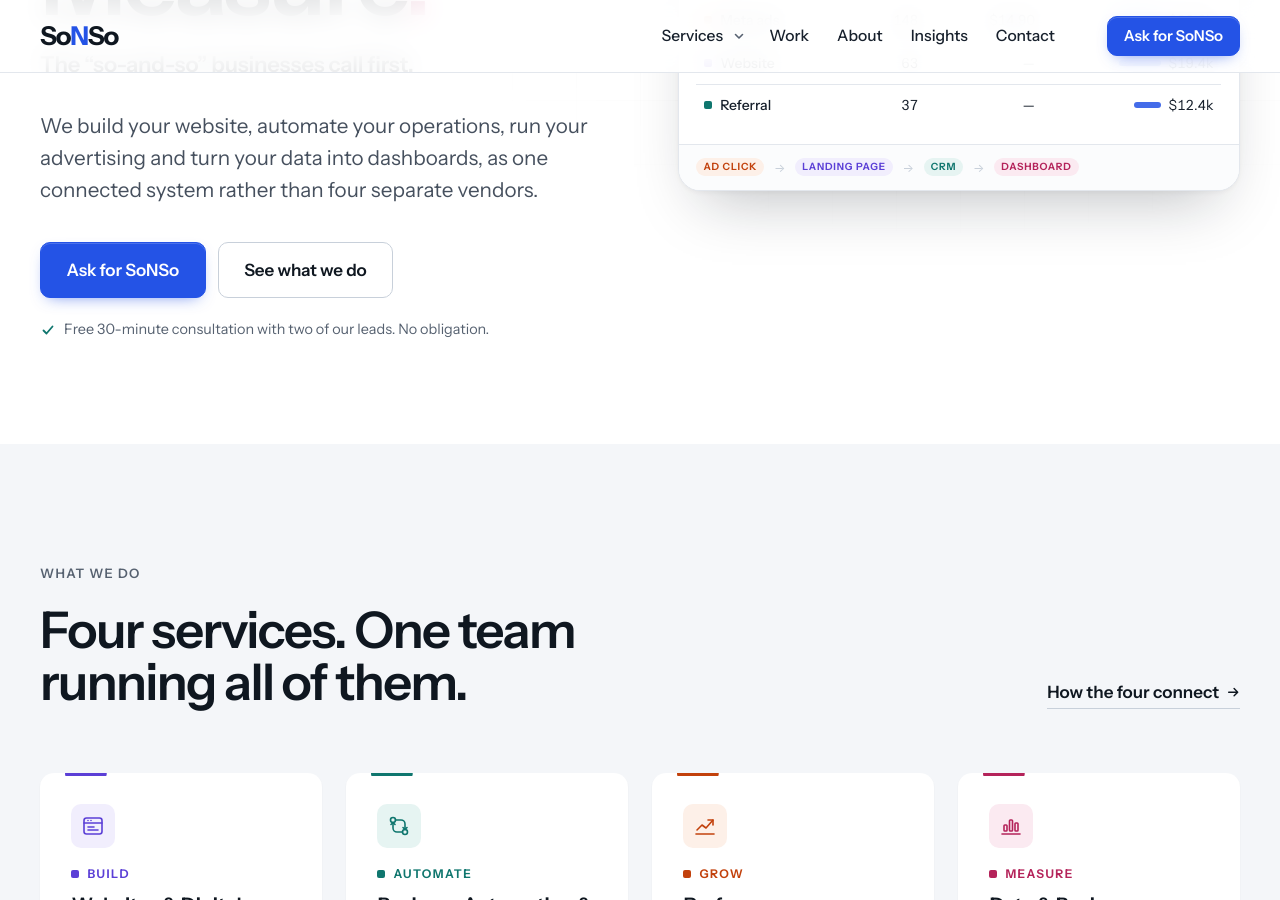
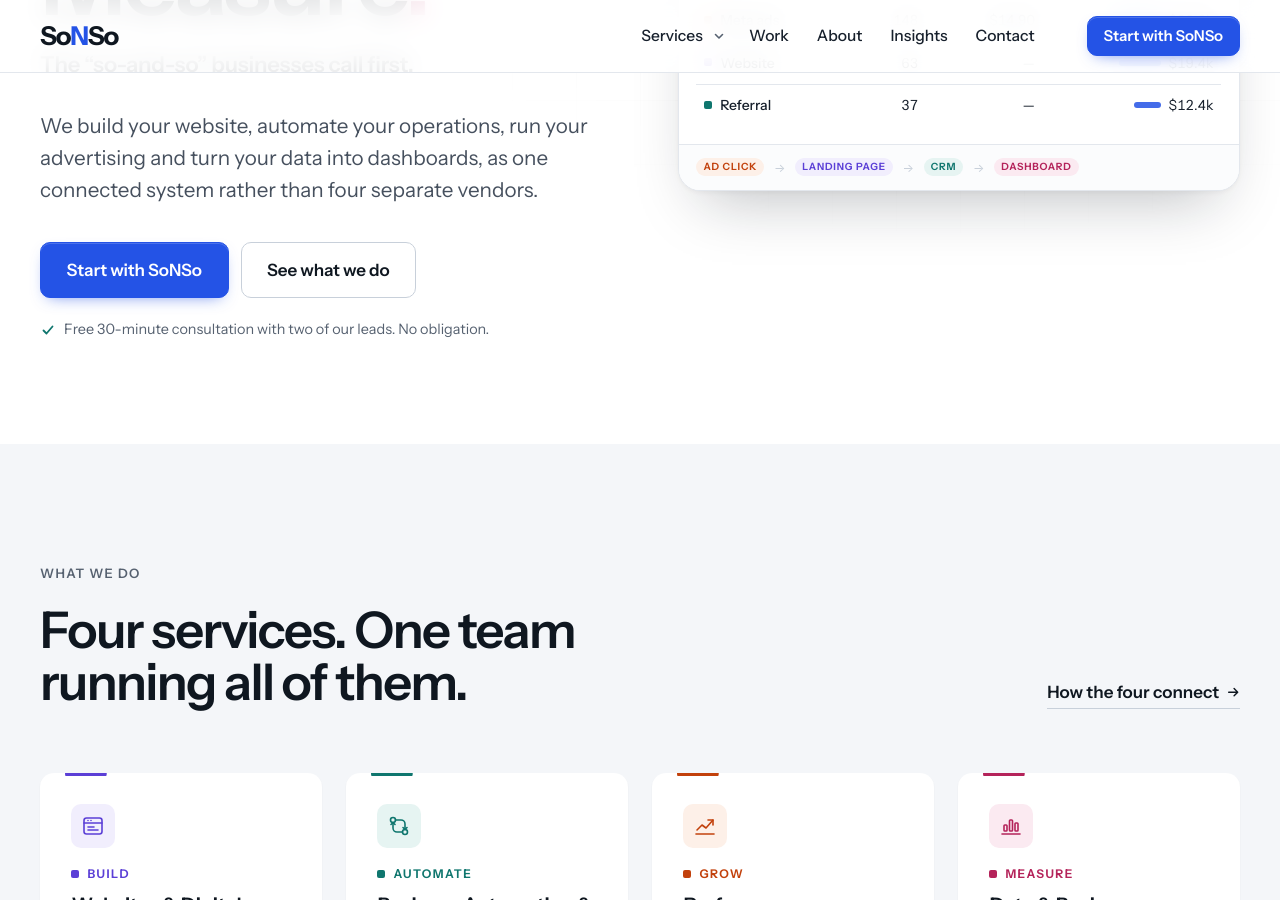
Before and after one commit to Ah-kill/sonso, a Jekyll site: the page built from sonso-site/index.html, in a window 1280 px wide and 900 px high, scrolled down 549 px. Built offline with Jekyll 4.4.1, drawn with Linux system fonts in a browser that asks for light colours; some of the changed text lies outside the part shown.

Commit message:
CTA: "Start with SoNSo" instead of "Ask for SoNSo"
Co-Authored-By: Claude Opus 5.5 <noreply@anthropic.com>

```diff
--- a/sonso-site/404.html
+++ b/sonso-site/404.html
@@ -15,7 +15,7 @@ robots: "noindex"
     <div class="btn-row" style="margin-top:2rem">
       <a class="btn btn-primary" href="/">Back to home</a>
       <a class="btn" href="/services">See services</a>
-      <a class="btn" href="/contact">Ask for SoNSo</a>
+      <a class="btn" href="/contact">Start with SoNSo</a>
     </div>
   </div>
 </section>
--- a/sonso-site/_includes/header.html
+++ b/sonso-site/_includes/header.html
@@ -42,7 +42,7 @@
       <a class="btn btn-primary nav-mobile-cta" href="/book">Book a call with SoNSo</a>
     </nav>
 
-    <a class="btn btn-primary btn-sm header-cta" href="/book">Ask for SoNSo</a>
+    <a class="btn btn-primary btn-sm header-cta" href="/book">Start with SoNSo</a>
     <button class="menu-toggle" type="button" aria-expanded="false" aria-controls="primary-nav" data-menu-toggle>
       <span class="sr-only">Menu</span>
       <span class="menu-bars" aria-hidden="true"></span>
--- a/sonso-site/index.html
+++ b/sonso-site/index.html
@@ -1,7 +1,7 @@
 ---
 layout: default
 title: "SoNSo – Build, Automate, Grow & Measure Your Business"
-description: "SoNSo is the go-to team businesses call to build websites, automate workflows, grow with performance marketing and measure everything with dashboards. Ask for SoNSo."
+description: "SoNSo is the go-to team businesses call to build websites, automate workflows, grow with performance marketing and measure everything with dashboards. Start with SoNSo."
 og_description: "Everybody knows a so-and-so. Meet SoNSo — your go-to tech and growth team."
 canonical_path: "/"
 page_id: home
@@ -22,7 +22,7 @@ page_id: home
       <p class="hero-tagline" style="--d:2">The &ldquo;so-and-so&rdquo; businesses call first.</p>
       <p class="lede" style="--d:2">We build your website, automate your operations, run your advertising and turn your data into dashboards, as one connected system rather than four separate vendors.</p>
       <div class="btn-row" style="--d:3">
-        <a class="btn btn-primary btn-lg" href="/book">Ask for SoNSo</a>
+        <a class="btn btn-primary btn-lg" href="/book">Start with SoNSo</a>
         <a class="btn btn-lg" href="#services">See what we do</a>
       </div>
       <p class="hero-note" style="--d:4"><svg class="icon"><use href="#i-check"/></svg>Free 30-minute consultation with two of our leads. No obligation.</p>
@@ -149,7 +149,7 @@ page_id: home
       </a>
       <a class="picker-row picker-row--unsure" href="/book?need=unsure">
         <span class="picker-quote">"Honestly, a bit of all four."<small>That's what the free call is for. We'll tell you where to start.</small></span>
-        <span class="picker-go"><span class="stage-tag">Ask for SoNSo</span><svg class="icon"><use href="#i-arrow"/></svg></span>
+        <span class="picker-go"><span class="stage-tag">Start with SoNSo</span><svg class="icon"><use href="#i-arrow"/></svg></span>
       </a>
     </div>
   </div>
```
